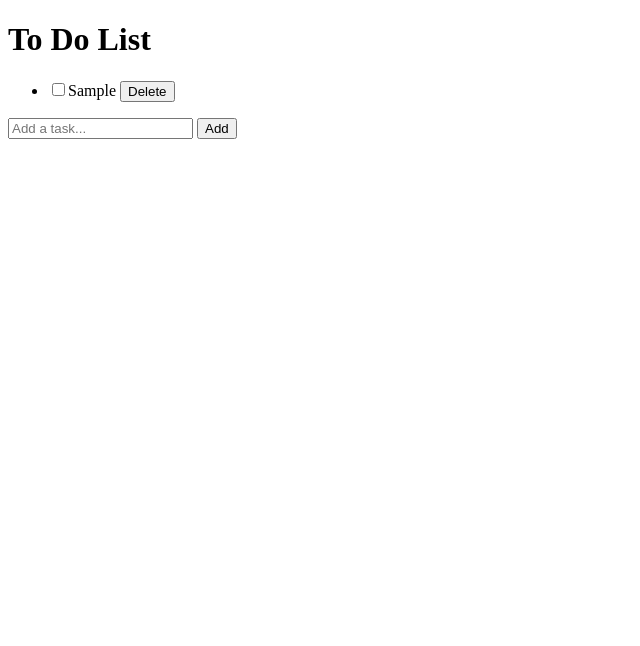
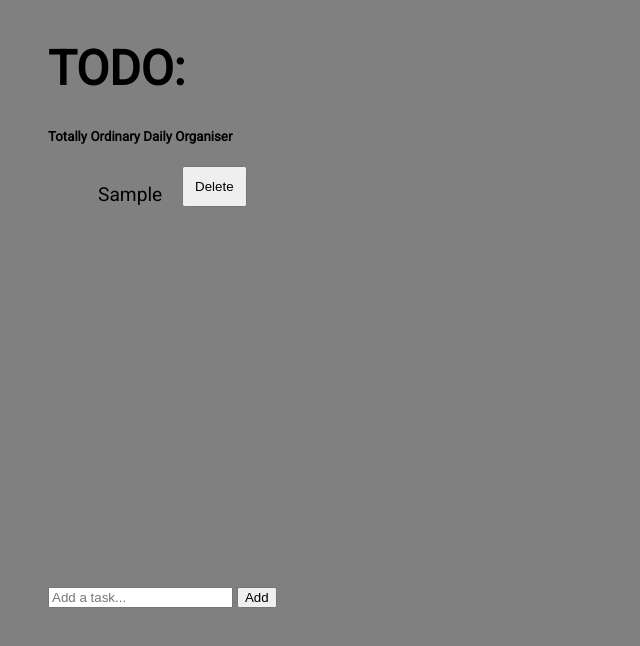
Before and after one commit to arapl3y/todo, a plain HTML site: page index.html in a window 1280 px wide. Both pictures are taken after typing "Sample" into the empty fields and a click on the button "Add". Shown: the whole page, without its empty margins (0-640 px from the left). Drawn offline with nearby package versions, Linux system fonts and the light colour scheme.

Commit message:
Styling and bootstrap HTML
Added CSS styling and bootstrap HTML components

```diff
--- a/app.css
+++ b/app.css
@@ -0,0 +1,35 @@
+html {
+    height: 100%;
+}
+
+body {
+    font-family: 'Roboto', sans-serif;
+    background: grey;
+    width: 100%;
+    height: auto;
+}
+
+.jumbotron {
+    margin: 40px;
+}
+
+.jumbotron h1 {
+    font-size: 3em;
+}
+
+ul li {
+    font-size: 1.2em;
+    list-style-type: none;
+    padding: 10px;
+}
+
+.input-group {
+    margin-top: 30%;
+}
+
+.delete {
+    position: relative;
+    left: 15px;
+    bottom: 10px;
+    padding: 11px;
+}
--- a/app.js
+++ b/app.js
@@ -7,9 +7,11 @@ app.init = function() {
 };
 
 app.addItem = function() {
+    if ($("#addToList").val() !== "") {
         var text = $("#addToList").val();
-    $("#todoList").append('<li><input class="done" type="checkbox">' + text + ' ' + '<button class="delete">Delete</button></li>');
+        $("#todoList").append('<li class="list-group-item">' + text + ' ' + '<button class="btn btn-danger delete pull-right">Delete</button></li>');
         $("#addToList").val("");
+    }
 };
 
 app.deleteItem = function() {
--- a/index.html
+++ b/index.html
@@ -1,30 +1,44 @@
 <!DOCTYPE html>
 <html lang="en">
+
 <head>
     <meta charset="UTF-8">
     <meta name="viewport" content="width=device-width, initial-scale=1.0">
     <meta http-equiv="X-UA-Compatible" content="ie=edge">
+
     <title>To Do List</title>
 
+    <link href="https://fonts.googleapis.com/css?family=Roboto" rel="stylesheet">
     <link rel="stylesheet" href="app.css">
 </head>
+
 <body>
+    <div class="container">
+        <div class="jumbotron text-center">
+            <div class="well col-sm-6 col-sm-offset-3">
+                <h1>TODO:</h1>
+                <h5>Totally Ordinary Daily Organiser</h5>
+            </div>
 
-  <h1>To Do List</h1>
+            <div class="row">
+                <div class="col-sm-6 col-sm-offset-3">
+                    <ul id="todoList" class="list-group"></ul>
 
-  <ul id="todoList"></ul>
-  <ul id="completed"></ul>
-
-  <input type="text" id="addToList" placeholder="Add a task...">
-
-  <button id="addItem">Add</button>
-
-
-
+                    <div class="input-group">
+                        <input type="text" id="addToList" class="form-control" placeholder="Add a task...">
+                        <span class="input-group-btn">
+                        <button id="addItem" class="btn btn-primary" type="button">Add</button>
+                        </span>
+                    </div>
+                </div>
+            </div>
+        </div>
+    </div>
 
 
 
     <script src="//cdnjs.cloudflare.com/ajax/libs/jquery/3.1.1/jquery.min.js"></script>
     <script src="app.js"></script>
 </body>
+
 </html>
```
Lines whose indentation alone changed are shown as unchanged.
